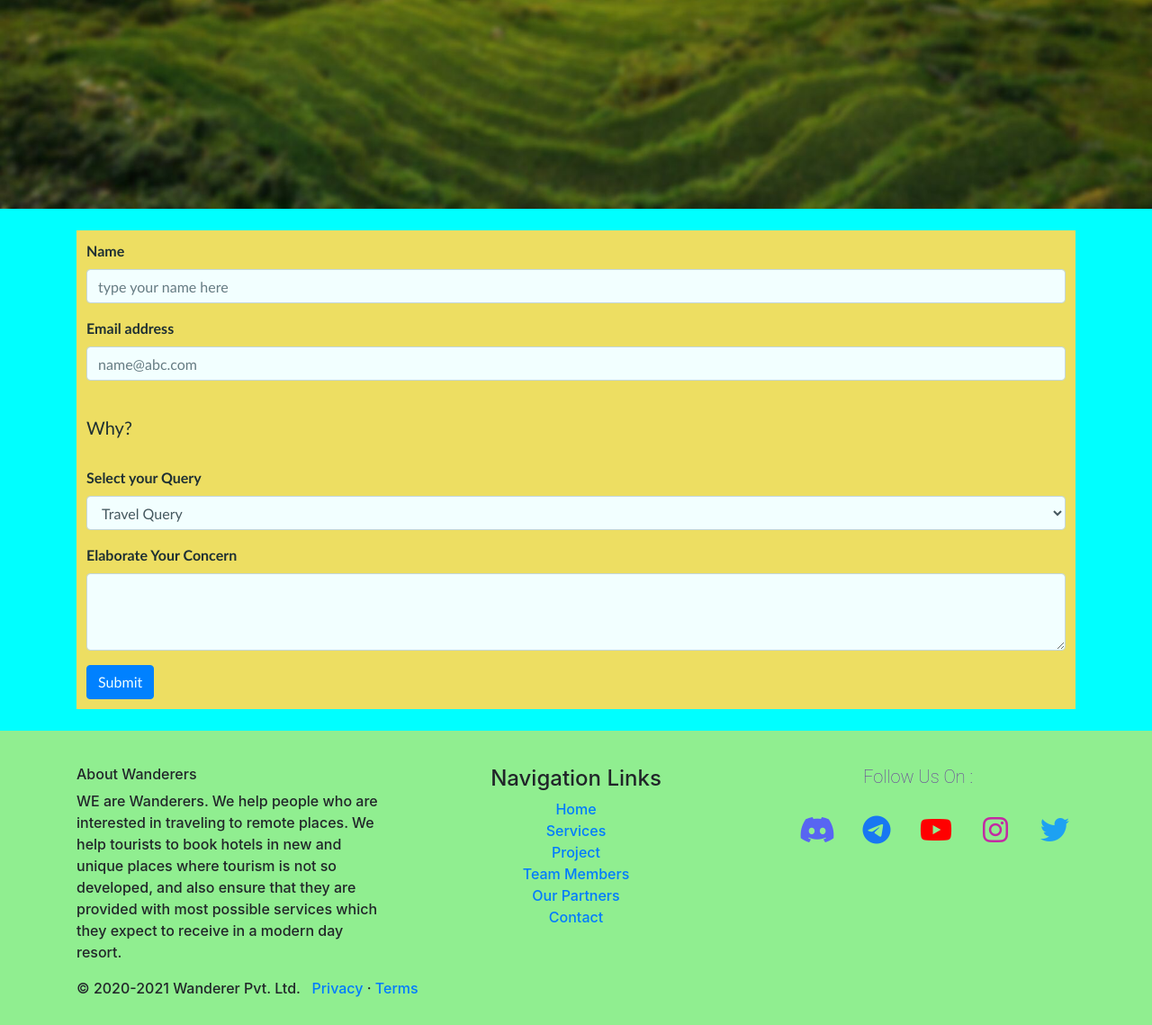
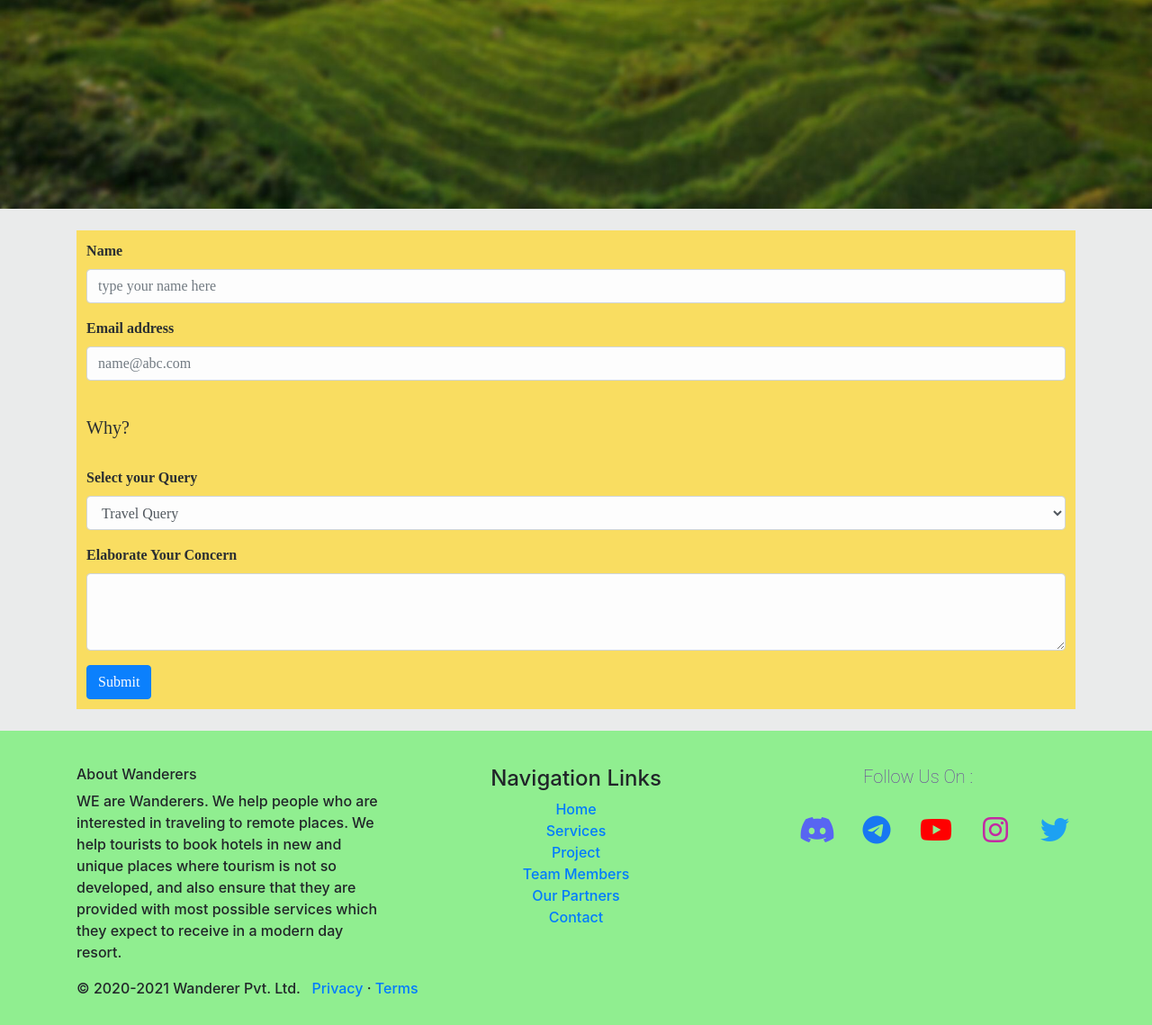
Before and after one commit to abhigyan-c/wanderer, a PHP site: page /OtherHTML/contactus.html in a window 1280 px wide. Shown: the part 584-1723 px from the top of the page at 90% size. Run offline with PHP 8.4, Linux system fonts and the light colour scheme.

Commit message:
Update contact.css

```diff
--- a/CSS/contact.css
+++ b/CSS/contact.css
@@ -5,12 +5,12 @@
     }
 
 #head5{
-    font-family: 'Trebuchet MS', 'Lucida Sans Unicode', 'Lucida Grande', 'Lucida Sans', Arial, sans-serif;
+    font-family: Montserrat;
     font-weight: 900;
 }
 
 body{
-    background-color: cyan;
+    background-color: #21252917;
 }
 
 #head3{
```
